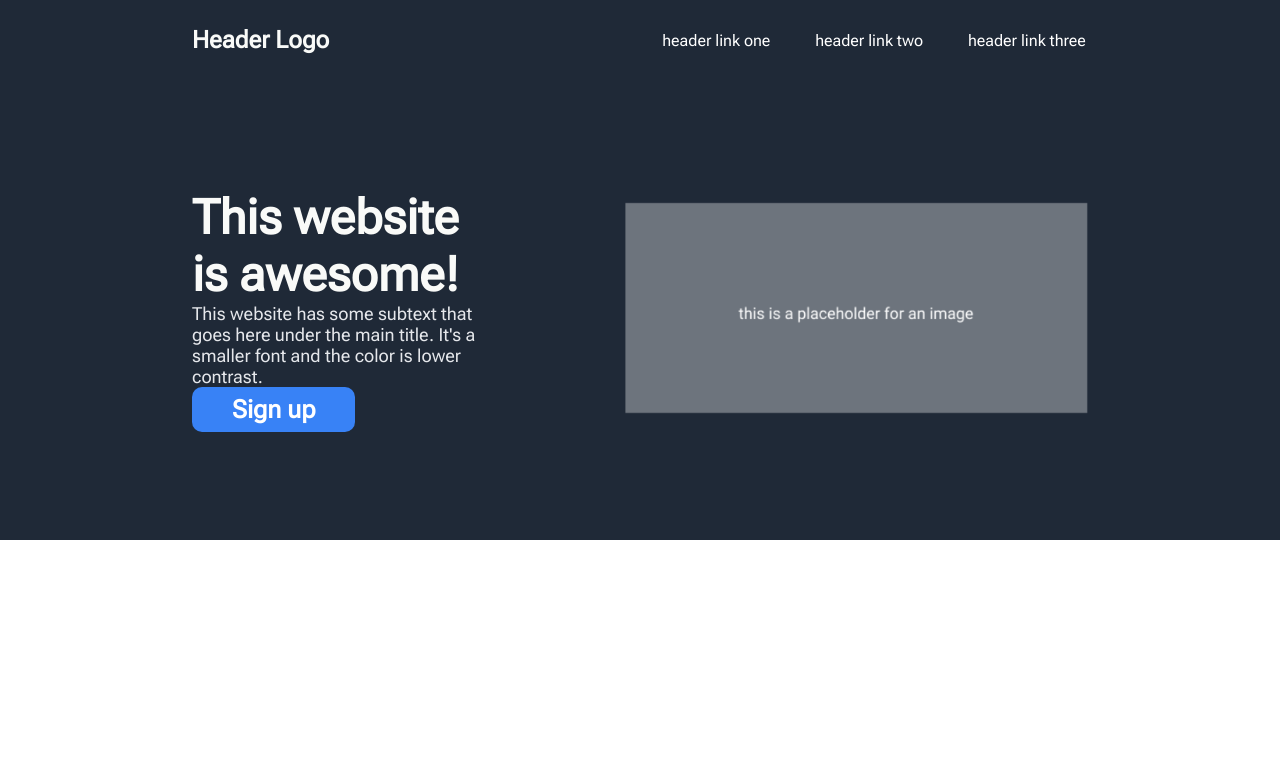
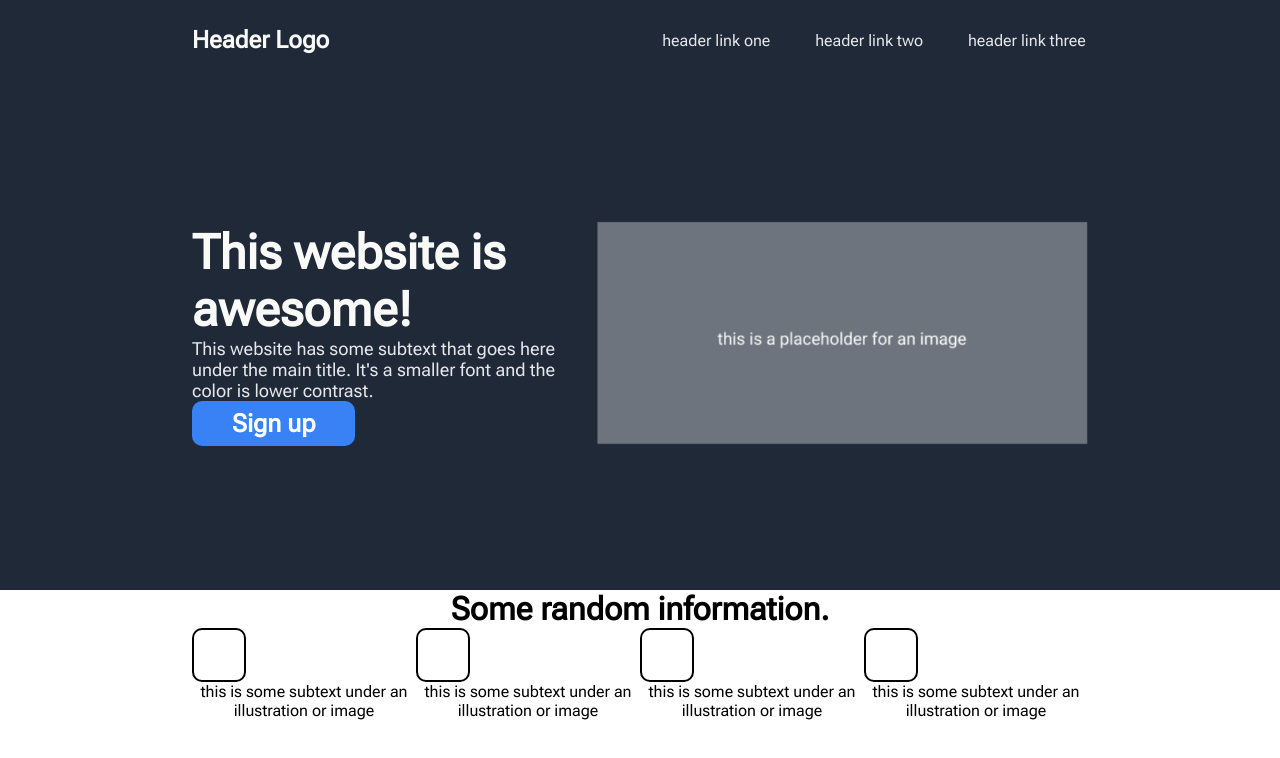
Before and after one commit to meriusss/landing-page, a plain HTML site: page index.html in a window 1280 px wide. Drawn offline with Linux system fonts and the light colour scheme.

Commit message:
Adjustments to css/html

```diff
--- a/index.html
+++ b/index.html
@@ -34,5 +34,17 @@
         </div>
     </div>
     </header>
+
+    <div class="contentContainer2">
+        <div>
+            <h1>Some random information.</h1>
+        </div>
+        <div class="illustrationContainer">
+            <div class="border"><div class="illustration"></div><p>this is some subtext under an illustration or image</p></div>
+            <div class="border"><div class="illustration"></div><p>this is some subtext under an illustration or image</p></div>
+            <div class="border"><div class="illustration"></div><p>this is some subtext under an illustration or image</p></div>
+            <div class="border"><div class="illustration"></div><p>this is some subtext under an illustration or image</p></div>
+        </div>
+    </div>
 </body>
 </html>
--- a/styles.css
+++ b/styles.css
@@ -3,7 +3,7 @@
     margin: 0;
     /*border: 2px solid red;*/
     font-family: "Roboto Flex";
-    color:#ffffff;
+    color:#000000;
 }
 
 .navbar{
@@ -45,6 +45,9 @@
     padding: 0.5%;
     font-weight: 200;
 }
+.navbar ul a li{
+    color: #e5e7eb;
+}
 
 .contentContainer1 {
     display: flex;
@@ -53,7 +56,7 @@
     padding-bottom: 30px;
     padding-left: 15%;
     padding-right: 15%;
-    height: 400px;
+    height: 450px;
     flex-direction: row;
     flex-wrap: wrap;
     align-items: center;
@@ -61,10 +64,7 @@
 }
 
 .text{
-    flex-shrink: 1;
-    flex-grow: 2;
-    flex-basis: 10%;
-    padding-right: 15%;
+    flex: 1 1 20em;
 }
 
 .text h1{
@@ -89,11 +89,36 @@
 }
 
 .placeholder{
-    flex-shrink: 2;
-    flex-basis: 40%;
-    flex-grow: 1;
+    flex: 2 2 20em;
 }
 .placeholder img{
+    min-width: 220px;
     width: 100%;
     height: auto;
 }
+
+.contentContainer2{
+    padding-left: 15%;
+    padding-right: 15%;
+    color: black;
+    display: flex;
+    flex-direction: column;
+    flex-wrap: wrap;
+    align-content: center;
+    align-items: center;
+}
+
+.illustration{
+    border: 2px solid black;
+    height: 50px;
+    width: 50px;
+    border-radius: 10px;
+}
+
+.illustrationContainer{
+    display: flex;
+    flex-direction: row;
+}
+.border{
+    text-align: center;
+}
```
